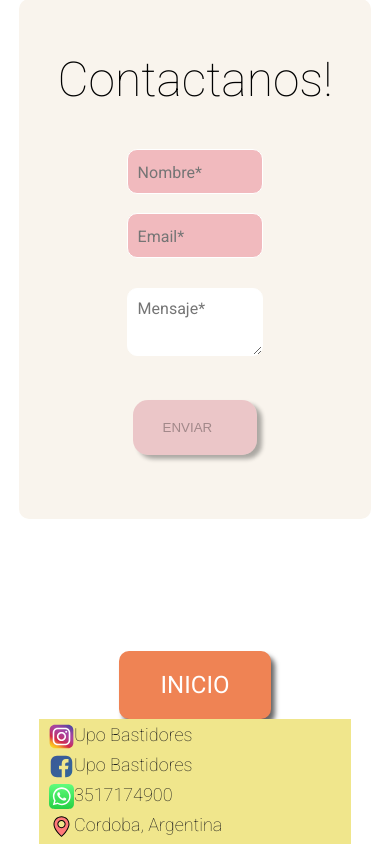
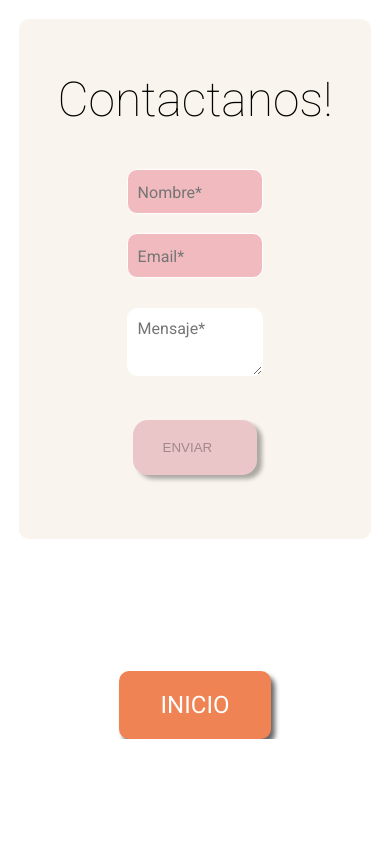
Before and after one commit to matiassalicru/upo-bastidores, a React (Create React App) app: page /contacto in a window 390 px wide. Shown: the part 1078-1922 px from the top of the page. After the commit the page ends 1817 px from the top, so only its background shows below. Built offline with nearby package versions, Linux system fonts and the light colour scheme.

Commit message:
safari doesnt work

```diff
--- a/src/Routes/Componentes/Footer/Footer.css
+++ b/src/Routes/Componentes/Footer/Footer.css
@@ -27,34 +27,11 @@
   color: #1b1b1b;
 }
 
-@media only screen and (max-width: 600px) {
+@media all and (max-width: 600px) {
   .footer-container {
-    display: flex;
-    justify-content: initial;
-    align-items: initial;
-    box-sizing: initial;
-    flex-wrap: wrap;
-    width: 80%;
-    list-style: none;
-    margin: auto;
-    /* background-color: #f4f4f4; */
-    background-color: khaki;
+    display: none;
+
   }
 
-  .item {
-    display: flex;
-    margin: 5px 10px;
-  }
-
-  .item > img {
-    width: 25px;
-    margin: 0;
-  }
-
-  .item > a {
-    font-size: 18px;
-    font-family: "Roboto";
-    font-weight: 200;
-  }
 
 }
```
